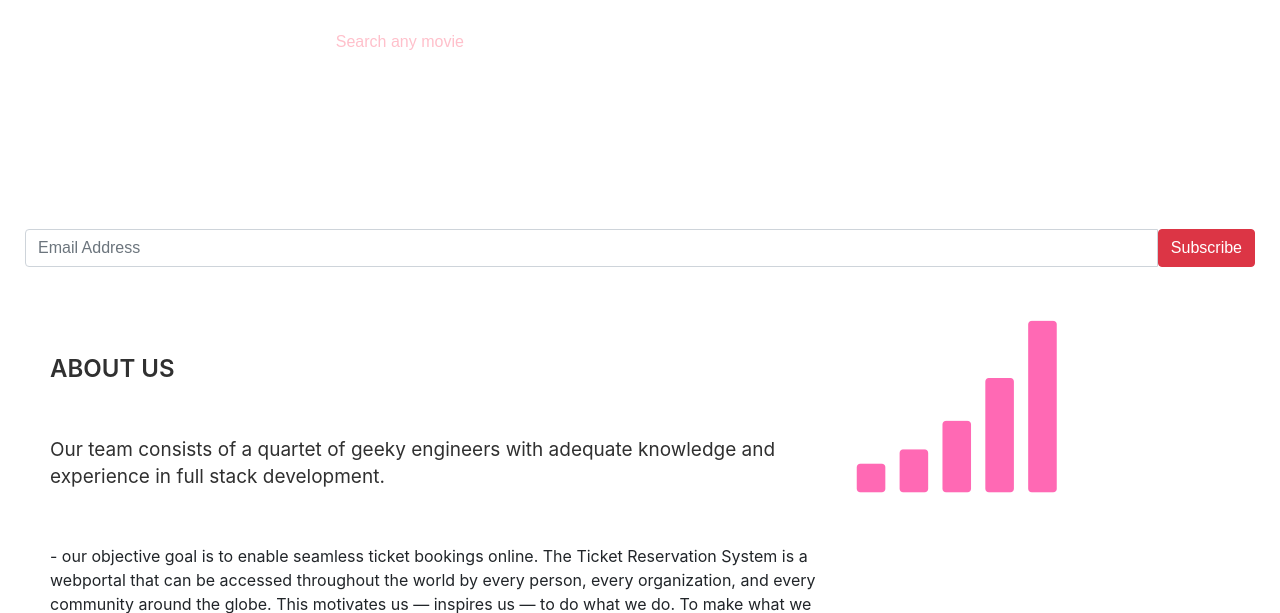
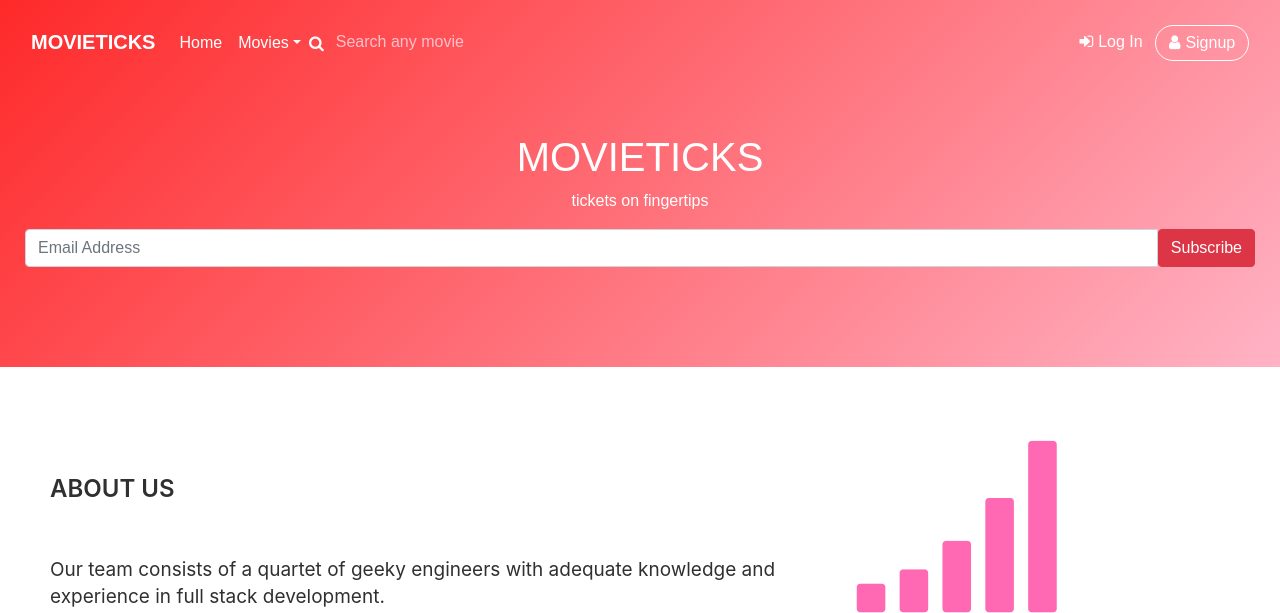
Before and after one commit to venkatateja111/nodejs-mongodb-movie-booking-system, a Node server app: page /about_us in a window 1280 px wide. Shown: the top 613 px of the page. Run offline with Node 20, Linux system fonts and the light colour scheme; some libraries are stand-ins or nearby versions.

Commit message:
Update style.css

```diff
--- a/public/style.css
+++ b/public/style.css
@@ -1,19 +1,24 @@
 .header-blue {
-
+    background: linear-gradient(135deg, #fe2929, #ffb3c5);
+    background-color: #184e8e;
+    padding-bottom: 80px;
     font-family: 'Source Sans Pro', sans-serif
 }
 
 @media (min-width:768px) {
     .header-blue {
-
+        padding-bottom: 120px
     }
 }
 
 .header-blue .navbar {
-
+    background: transparent;
     padding-top: .75rem;
     padding-bottom: .75rem;
     color: #fff;
+    border-radius: 0;
+    box-shadow: none;
+    border: none
 }
 
 @media (min-width:768px) {
```
